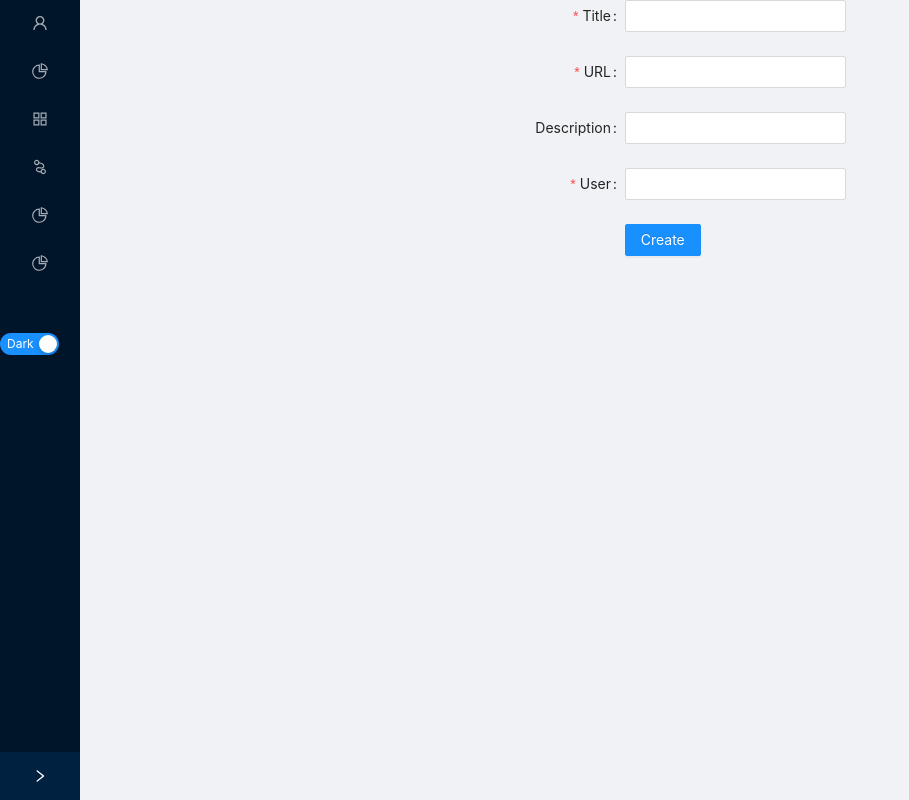
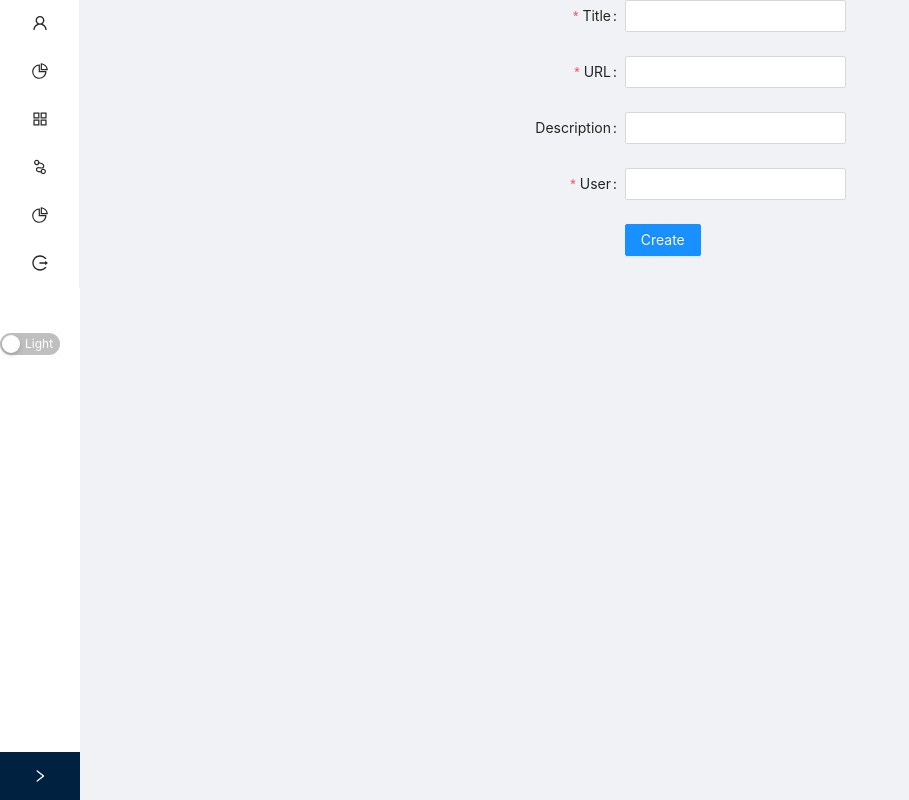
Before and after one commit to ItamarSoffer/reality_client, a React (Create React App) app: page /new_timeline in a window 1280 px wide. Shown: the whole page, without its empty margins (0-909 px from the left). Built offline with nearby package versions, Linux system fonts and the light colour scheme.

Commit message:
starts adding timeline upper menu

```diff
--- a/src/Components/Icons/MenuIcons.js
+++ b/src/Components/Icons/MenuIcons.js
@@ -9,7 +9,10 @@ import {
     NodeIndexOutlined,
     DeploymentUnitOutlined,
     FileExcelOutlined,
-    DownloadOutlined
+    DownloadOutlined,
+    LogoutOutlined,
+    SettingOutlined,
+    PlusOutlined
 } from '@ant-design/icons';
 
 export const MenuIcons = {
@@ -22,6 +25,9 @@ export const MenuIcons = {
     "nodeindex": <NodeIndexOutlined />,
     "deployment": <DeploymentUnitOutlined/>,
     "download": <DownloadOutlined />,
-    "excel": <FileExcelOutlined />
+    "excel": <FileExcelOutlined />,
+    "logout": <LogoutOutlined />,
+    "setting": <SettingOutlined />,
+    "plus": <PlusOutlined />
 };
 export default MenuIcons;
--- a/src/Components/NewEvent/NewEventComponent.js
+++ b/src/Components/NewEvent/NewEventComponent.js
@@ -5,8 +5,10 @@ import {UserOutlined} from '@ant-design/icons';
 import axios from "axios";
 import IconsSelect from '../Icons/IconsSelect';
 import ColorPicker from '../ColorPicker/ColorPicker';
+import MenuIcons from "../Icons/MenuIcons";
+import { Typography } from 'antd';
 
-
+const { Text } = Typography;
 const { TextArea } = Input;
 
 
@@ -89,9 +91,9 @@ class CreateNewEvent extends React.Component {
   render() {
     return (
       <div>
-        <Button type="primary" onClick={this.showModal}>
-          New Event
-        </Button>
+        <Text onClick={this.showModal} >
+            {MenuIcons['plus']}Add Event
+        </Text>
           <ConfigProvider direction={"rtl"}>
         <Modal
           title="אירוע חדש"
--- a/src/Components/SideMenu/SideMenu.js
+++ b/src/Components/SideMenu/SideMenu.js
@@ -15,8 +15,10 @@ const { SubMenu } = Menu;
 class SideMenu extends React.Component {
   state = {
     collapsed: true,
-    theme: 'dark',
-    menuBackground: 'rgb(0,21,41)'
+    // theme: 'dark',
+    // menuBackground: 'rgb(0,21,41)'
+      theme: 'light',
+    menuBackground: 'rgb(255,255,255)'
 
   };
 
@@ -40,8 +42,7 @@ class SideMenu extends React.Component {
             collapsible
                collapsed={this.state.collapsed}
                onCollapse={this.onCollapse}
-               style={{background: this.state.menuBackground,
-      }}
+               style={{background: this.state.menuBackground,}}
         >
           <div className="logo" />
           <Menu
@@ -76,29 +77,25 @@ class SideMenu extends React.Component {
 
             <Menu.Item key="Home" icon={MenuIcons['piechart']}
                             onClick={() => {this.props.history.push({
-            pathname: `/home/`,
-        });
+            pathname: `/home/`,});
       }}>
-              <Link to="/"> Home </Link>
+              Home
             </Menu.Item>
 
             <Menu.Item key="s4" icon={MenuIcons['appstore']}
                             onClick={() => {this.props.history.push({
-            pathname: `/all/`,
-        });
+            pathname: `/all/`,});
       }}>
-              <Link to="/all"> All cards</Link>
+                All cards
             </Menu.Item>
 
             <Menu.Item
                 key="new"
                 icon={MenuIcons['nodeindex']}
                 onClick={() => {this.props.history.push({
-            pathname: `/new_timeline/`,
-        });
+            pathname: `/new_timeline/`,});
       }}
-            >
-              <Link to="/new_timeline"> New Timeline</Link>
+            >New Timeline
             </Menu.Item>
 
             <Menu.Item key="my_timelines" icon={MenuIcons['piechart']}
@@ -117,7 +114,7 @@ class SideMenu extends React.Component {
             </SubMenu>
         : null
       }
-      <Menu.Item key="logout" icon={MenuIcons['piechart']}>
+      <Menu.Item key="logout" icon={MenuIcons['logout']}>
               Logout- not
             </Menu.Item>
 
@@ -125,6 +122,7 @@ class SideMenu extends React.Component {
             <br/>
             <br/>
             <Switch
+                id={"theme_switch"}
           checked={this.state.theme === 'dark'}
           onChange={this.changeTheme}
           checkedChildren="Dark"
--- /dev/null
+++ b/src/Components/TimelineMenu/TimelineMenu.js
@@ -0,0 +1,54 @@
+import React from 'react';
+
+import { Menu, Button } from 'antd';
+import MenuIcons from '../Icons/MenuIcons';
+import DownloadExcel from '../Export/ToExcel';
+import { MailOutlined, AppstoreOutlined, SettingOutlined } from '@ant-design/icons';
+import CreateNewEvent from "../NewEvent/NewEventComponent";
+
+const { SubMenu } = Menu;
+
+class TimelineMenu extends React.Component {
+  state = {
+    current: 'mail',
+  };
+
+  handleClick = e => {
+    console.log('click ', e);
+    this.setState({
+      current: e.key,
+    });
+  };
+
+  render() {
+    return (
+      <Menu
+          onClick={this.handleClick}
+          mode="horizontal"
+          align="center"
+          selectable={false}
+          // theme={"dark"}
+      >
+          <Menu.Item key={"m_add"} >
+                     <CreateNewEvent url={this.props.url} />
+             </Menu.Item>
+        <SubMenu icon={MenuIcons["setting"]} title="Filter">
+            <Menu.Item key="filter_by_time" >By Date</Menu.Item>
+            <Menu.Item key="filter_by_word">By Word</Menu.Item>
+        </SubMenu>
+
+         <SubMenu key="export" icon={MenuIcons['download']} title="Export">
+              <Menu.Item key="export_excel" icon={MenuIcons['excel']} onClick={() => DownloadExcel(this.props.url)}>
+                      Excel
+            </Menu.Item>
+
+            </SubMenu>
+
+
+
+      </Menu>
+    );
+  }
+}
+
+export default TimelineMenu
--- a/src/Pages/TimelinePage.js
+++ b/src/Pages/TimelinePage.js
@@ -3,14 +3,18 @@ import SideMenu from '../Components/SideMenu/SideMenu';
 import {Layout} from "antd";
 import Timeline from '../Components/Timelines/timeline';
 import CreateNewEvent from '../Components/NewEvent/NewEventComponent';
+import TimelineMenu from "../Components/TimelineMenu/TimelineMenu";
+
 
 class RealityPage extends  React.Component {
     render() {
         return(
-        <Layout style={{ minHeight: '100vh' }} >
+        <Layout
+            style={{ minHeight: '100vh' }}
+        >
                           <SideMenu url={this.props.match.params.timeline_url} />
                   <Layout>
-                      <CreateNewEvent url={this.props.match.params.timeline_url} />
+                      <TimelineMenu url={this.props.match.params.timeline_url} />
                       <Timeline url={this.props.match.params.timeline_url} />
                   </Layout>
         </Layout>
```
